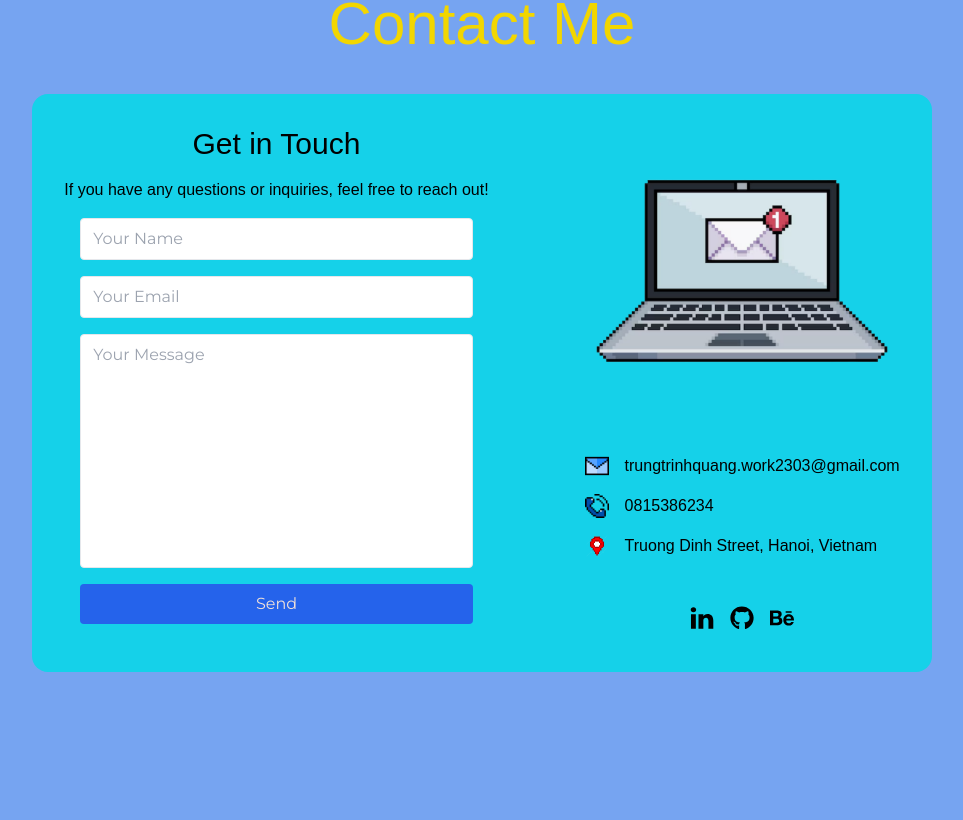
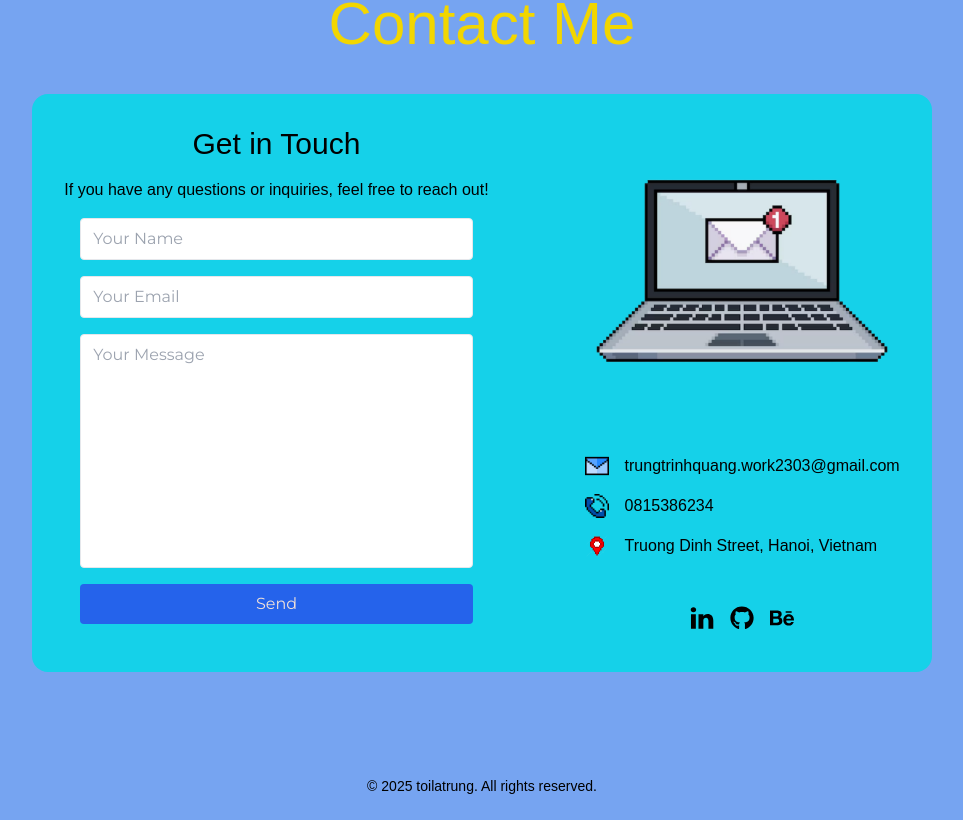
Before and after one commit to toilatrung/my_portfolio, a React (Vite) app: page / in a window 1280 px wide. Shown: the part 3713-4533 px from the top of the page, without its empty margins (158-1121 px from the left). Before the commit the page ends 4465 px from the top, so only its background shows below. Built offline with nearby package versions, Linux system fonts and the light colour scheme; a web font is replaced by a local one.

Commit message:
update: đồng bộ hoàn thiện

```diff
--- a/src/App.tsx
+++ b/src/App.tsx
@@ -33,6 +33,9 @@ function App() {
           <ContactMeMain />
         </section>
       </div>
+      <footer className="text-center py-6">
+        <p className="text-sm">© 2025 toilatrung. All rights reserved.</p>
+      </footer>
     </main>
   );
 }
```
